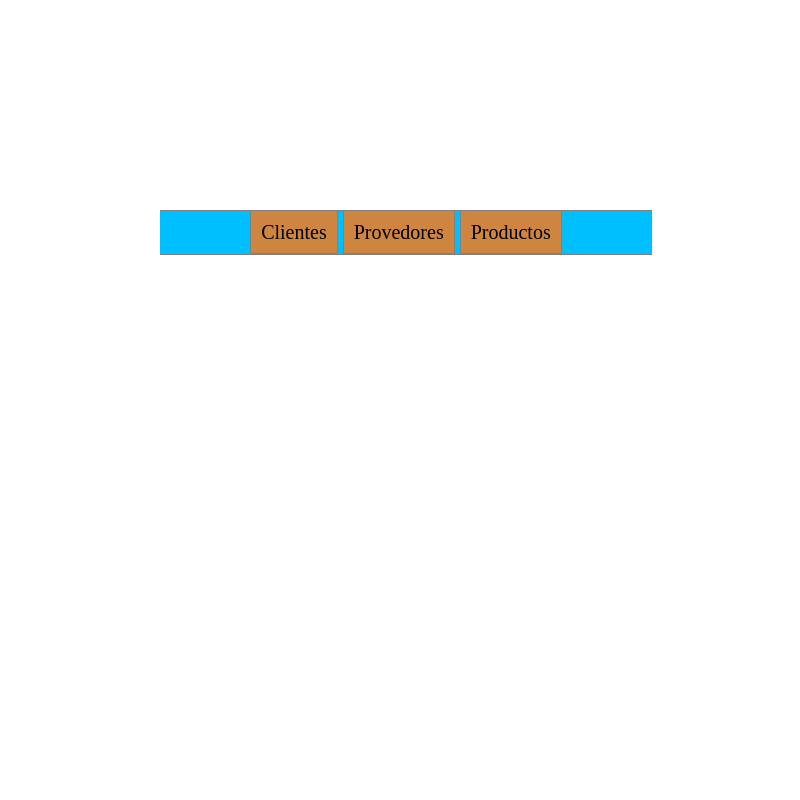
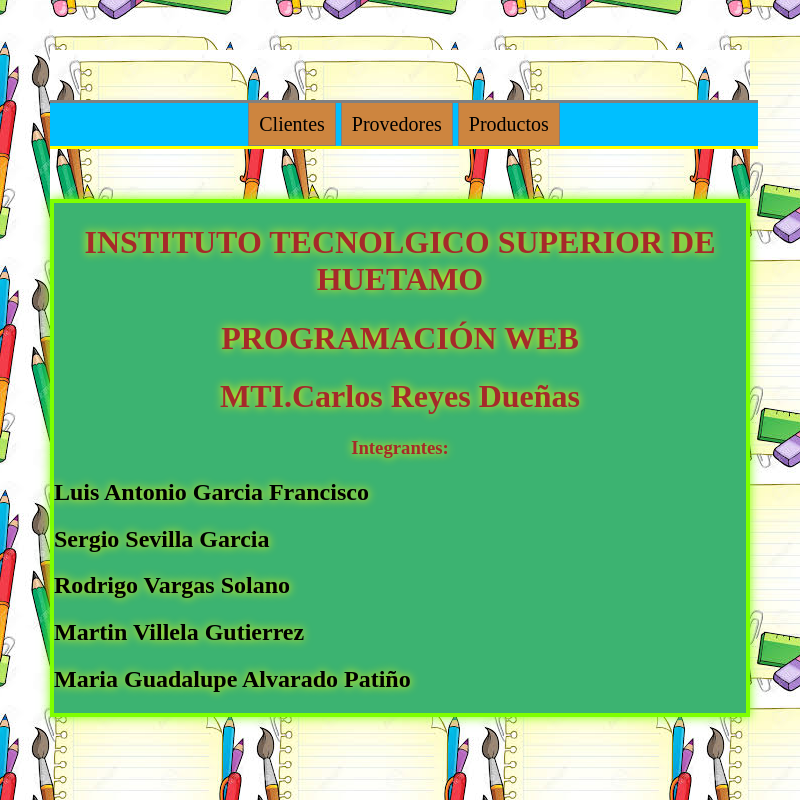
Before and after one commit to TonoGafa/PapeleriaXami, an Electron app: page index.html in a window 800 px wide. Drawn offline with Linux system fonts and the light colour scheme.

Commit message:
Editacion de estilos
se agrego estilos a el fondo de cada menu

```diff
--- a/css/estilo.css
+++ b/css/estilo.css
@@ -1,13 +1,15 @@
 .Menu {
   display: inline-block;
-  border-bottom: 1px solid gray;
-  border-top: 1px solid gray;
+  border-bottom: 3px solid yellow;
+  border-top: 3px solid gray;
   width: 98.3%;
   font-size: 20px;
   text-align: center;
   padding: 10px;
   margin: 50px 0px 50px 0px;
   background-color:deepskyblue;
+/*box-shadow: 0px 0px 10px yellow;*/
+
 }
 .Menu a {
 
@@ -86,13 +88,31 @@ background-color:forestgreen;
 }
 html,
 body {
-  /*background-image: url(p.jpg);*/
-  margin: 80px;
-  text-emphasis-position: center;
-  background-repeat:no-repeat;
+  background-color: aqua;
+  margin: 25px;
+  /*text-emphasis-position: center;*/
+  /*background-repeat:no-repeat;*/
   padding: 0px;
-  box-sizing: border-box;
+/*/  box-sizing: border-box;*/
+  background-image: url("1.jpg");
+/*background-repeat: no-repeat;*/
 }
+h2{
+text-shadow: 0px 0px 10px yellow;
+}
+
+.div,h3,h1{
+  color:brown;
+  text-align: center;
+text-shadow: 0px 0px 10px yellow;
+  /*cursor: pointer;*/
+}
+.Ajuste{
+  border:4px solid chartreuse;
+box-shadow:0px 0px 10px chartreuse;
+background-color:mediumseagreen;
+}
+
 .info {
   display: none;
   border: 1px solid black;
@@ -110,7 +130,7 @@ label {
   margin: 5%;
   padding: 2%;
 }
-.contenedor {
+.contenedor, {
   border: 1px solid lightgray;
   border-radius: 4px;
   box-shadow: 0.5px 0.5px 10px gray;
--- a/index.html
+++ b/index.html
@@ -11,6 +11,23 @@
 <a href="MenuProvedores.html">Provedores</a>
 <a href="productos.html">Productos</a>
     </nav>
+
+<div class="Ajuste">
+  <h1>INSTITUTO TECNOLGICO SUPERIOR DE HUETAMO </h1>
+  <h1>PROGRAMACIÓN WEB</h1>
+  <h1>MTI.Carlos Reyes Dueñas</h1>
+  <h3 >Integrantes:</h3>
+  <h2>Luis Antonio Garcia Francisco</h2>
+  <h2>Sergio Sevilla Garcia</h2>
+  <h2>Rodrigo Vargas Solano</h2>
+  <h2>Martin Villela Gutierrez</h2>
+  <h2>Maria Guadalupe Alvarado Patiño</h2>
+
+</div>
+
+
+
+
     <script>
 // You can also require other files to run in this process
       require('./renderer.js')
```
Also changed, not shown: css/1.jpg (added), css/2.jpg (added), css/3.jpg (added).
